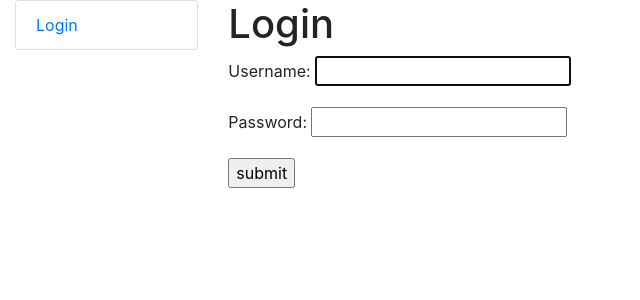
After one commit to pikaOpika/task-manager, a Django app: page /accounts/login/ in a window 1280 px wide. The commit adds this page. Shown: the top 300 px of the page, without its empty margins (0-640 px from the left). Run offline with Django 4.2, Linux system fonts and the light colour scheme.

Commit message:
added login loged out and text in home page

```diff
--- a/task_manager/settings.py
+++ b/task_manager/settings.py
@@ -102,6 +102,8 @@ AUTH_PASSWORD_VALIDATORS = [
 
 AUTH_USER_MODEL = 'task.Worker'
 
+LOGIN_REDIRECT_URL = '/home/'
+
 # Internationalization
 # https://docs.djangoproject.com/en/4.1/topics/i18n/
 
--- a/task_manager/urls.py
+++ b/task_manager/urls.py
@@ -19,4 +19,5 @@ from django.urls import path, include
 urlpatterns = [
     path('admin/', admin.site.urls),
     path("home/", include("task.urls", namespace="task")),
+    path("accounts/", include("django.contrib.auth.urls")),
 ]
--- a/templates/base.html
+++ b/templates/base.html
@@ -16,9 +16,17 @@
 <body>
 <div class="container-fluid">
   <div class="row">
+    <div class="col-sm-2">
+
+      {% block sidebar %}
+      {% include 'includes/sidebar.html' %}
+      {% endblock %}
+
+    </div>
     <div class="col-sm-10 ">
 
       {% block content %}{% endblock %}
+
     </div>
   </div>
 </div>
--- /dev/null
+++ b/templates/includes/sidebar.html
@@ -0,0 +1,8 @@
+<ul class="sidebar-nav list-group">
+    {% if user.is_authenticated %}
+      <li class="list-group-item">User: <a href="{% url 'login'%}">{{ user.get_username }}</a></li>
+      <li class="list-group-item"><a href="{% url 'logout'%}">Logout</a></li>
+    {% else %}
+      <li class="list-group-item"><a href="{% url 'login'%}">Login</a></li>
+    {% endif %}
+</ul>
--- /dev/null
+++ b/templates/registration/login.html
@@ -0,0 +1,13 @@
+{% extends "base.html" %}
+
+{% block content %}
+<h1>Login</h1>
+{% if form.errors %}
+ <p>Invalid credentials</p>
+{% endif %}
+<form action="{% url 'login'%}" method="post">
+    {% csrf_token %}
+    {{ form.as_p }}
+    <input type="submit" value="submit">
+</form>
+{% endblock %}
```
Also changed, not shown: templates/registration/logged_out.html (added, +7 -0 lines), templates/task/home.html (+11 -0 lines).
